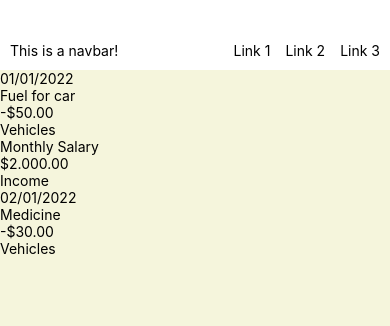
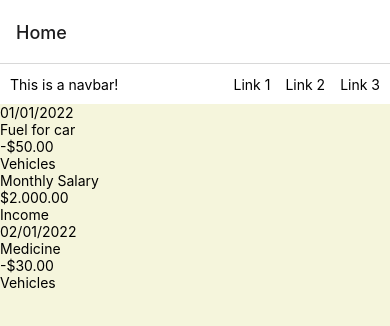
Before and after one commit to gianpaolopapaiz/my_wallet_fe_react_native, a React Native app: screen /Home in a window 390 px wide. Shown: the top 326 px of the page. Built offline with nearby package versions, Linux system fonts and the light colour scheme.

Commit message:
Add navigation to app

```diff
--- a/App.js
+++ b/App.js
@@ -1,83 +1,19 @@
 import React from 'react';
-import {
-  SafeAreaView,
-  ScrollView,
-  View,
-  Text,
-  StyleSheet
-} from 'react-native';
-import NavBar from './components/NavBar'
-import TransactionsList from "./components/TransactionsList";
+import { NavigationContainer } from '@react-navigation/native';
+import { createNativeStackNavigator } from '@react-navigation/native-stack';
+import Home from './screens/Home';
+
+const Stack = createNativeStackNavigator();
 
 const App = () => {
-  const transactions = [
-    {
-      title: '01/01/2022',
-      data: [
-        {
-          id: 1,
-          title: 'Fuel for car',
-          value: -50,
-          formattedValue: '-$50.00',
-          category: 'Vehicles'
-        },
-        {
-          id: 2,
-          title: 'Monthly Salary',
-          value: 2000,
-          formattedValue: '$2.000.00',
-          category: 'Income'
-        }
-      ]
-    },
-    {
-      title: '02/01/2022',
-      data: [
-        {
-          id: 3,
-          title: 'Medicine',
-          value: -30,
-          formattedValue: '-$30.00',
-          category: 'Vehicles'
-        }
-      ]
-    }
-  ]
 
   return (
-    <SafeAreaView style={styles.safeContainer}>
-      <NavBar/>
-      <View style={styles.mainContainer}>
-        {/*<View style={styles.container}>*/}
-        {/*  <Text style={[styles.titleText]}>First App</Text>*/}
-        {/*</View>*/}
-        <View>
-          <TransactionsList transactions={transactions}/>
-        </View>
-      </View>
-    </SafeAreaView>
+    <NavigationContainer>
+      <Stack.Navigator>
+        <Stack.Screen name="Home" component={Home}/>
+      </Stack.Navigator>
+    </NavigationContainer>
   );
 };
 
-const styles = StyleSheet.create({
-  safeContainer: {
-    paddingTop: 30,
-    flexGrow: 1
-  },
-  mainContainer: {
-    backgroundColor: 'beige',
-    flex: 1
-  },
-  titleText: {
-    fontWeight: 'bold',
-    fontSize: 30,
-    fontFamily: 'Roboto'
-  },
-  container: {
-    alignItems: 'center',
-    justifyContent: 'center',
-    flex: 1
-  }
-});
-
 export default App;
--- /dev/null
+++ b/screens/Home.js
@@ -0,0 +1,78 @@
+import React from 'react';
+import {
+  SafeAreaView,
+  View,
+  Text,
+  StyleSheet
+} from 'react-native';
+import NavBar from '../components/NavBar';
+import TransactionsList from "../components/TransactionsList";
+
+const Home = () => {
+  const transactions = [
+    {
+      title: '01/01/2022',
+      data: [
+        {
+          id: 1,
+          title: 'Fuel for car',
+          value: -50,
+          formattedValue: '-$50.00',
+          category: 'Vehicles'
+        },
+        {
+          id: 2,
+          title: 'Monthly Salary',
+          value: 2000,
+          formattedValue: '$2.000.00',
+          category: 'Income'
+        }
+      ]
+    },
+    {
+      title: '02/01/2022',
+      data: [
+        {
+          id: 3,
+          title: 'Medicine',
+          value: -30,
+          formattedValue: '-$30.00',
+          category: 'Vehicles'
+        }
+      ]
+    }
+  ]
+
+  return (
+    <View style={styles.safeContainer}>
+      <NavBar/>
+      <View style={styles.mainContainer}>
+        <View>
+          <TransactionsList transactions={transactions}/>
+        </View>
+      </View>
+    </View>
+  )
+}
+
+const styles = StyleSheet.create({
+  safeContainer: {
+    flexGrow: 1
+  },
+  mainContainer: {
+    backgroundColor: 'beige',
+    flex: 1
+  },
+  titleText: {
+    fontWeight: 'bold',
+    fontSize: 30,
+    fontFamily: 'Roboto'
+  },
+  container: {
+    alignItems: 'center',
+    justifyContent: 'center',
+    flex: 1
+  }
+});
+
+export default Home
```
Also changed, not shown: package.json (+8 -0 lines), 2 other files (tests, documents, lock files or other folders).
